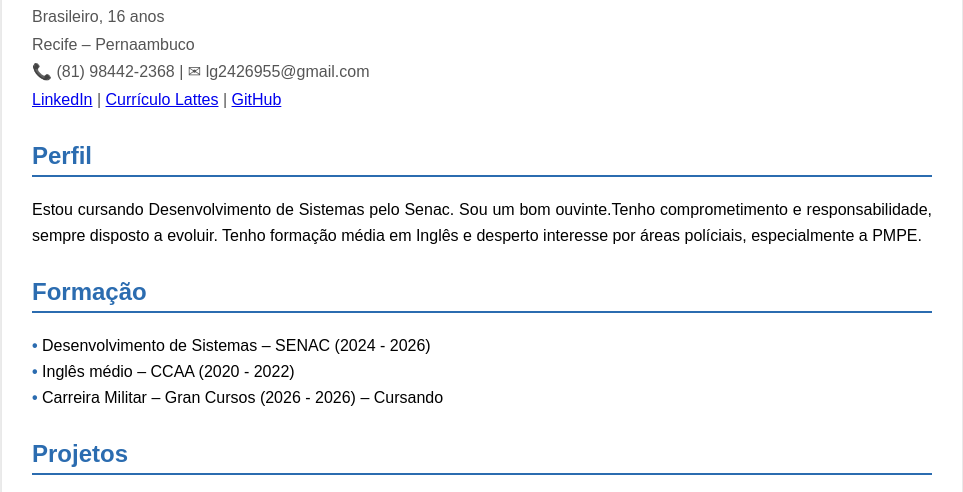
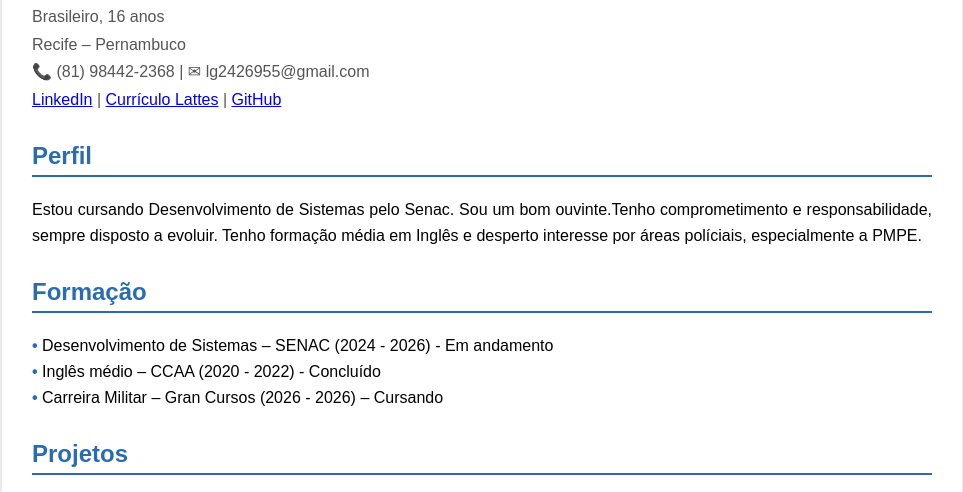
Before and after one commit to LucasGabriel09/curr-culo-Lucas, a plain HTML site: page index.html in a window 1280 px wide. Shown: the part 283-775 px from the top of the page, without its empty margins (158-1121 px from the left). Drawn offline with Linux system fonts and the light colour scheme.

Commit message:
alterando o curriculo

```diff
--- a/index.html
+++ b/index.html
@@ -17,7 +17,7 @@
       alt="Foto de perfil">
       <h1>Lucas Gabriel Lima de Oliveira</h1>
       <p>Brasileiro, 16 anos</p>
-      <p>Recife – Pernaambuco</p>
+      <p>Recife – Pernambuco</p>
       <p>📞 (81) 98442-2368 | ✉ lg2426955@gmail.com</p>
       <p>
         <a href="https://www.linkedin.com/in/seu-usuario">LinkedIn</a> |
@@ -36,8 +36,8 @@
     <!-- Formação -->
     <h2>Formação</h2>
     <ul>
-      <li>Desenvolvimento de Sistemas – SENAC (2024 - 2026)</li>
-      <li>Inglês médio – CCAA (2020 - 2022)</li>
+      <li>Desenvolvimento de Sistemas – SENAC (2024 - 2026) - Em andamento</li>
+      <li>Inglês médio – CCAA (2020 - 2022) - Concluído</li>
       <li>Carreira Militar – Gran Cursos (2026 - 2026) – Cursando</li>
     </ul>
 
```
